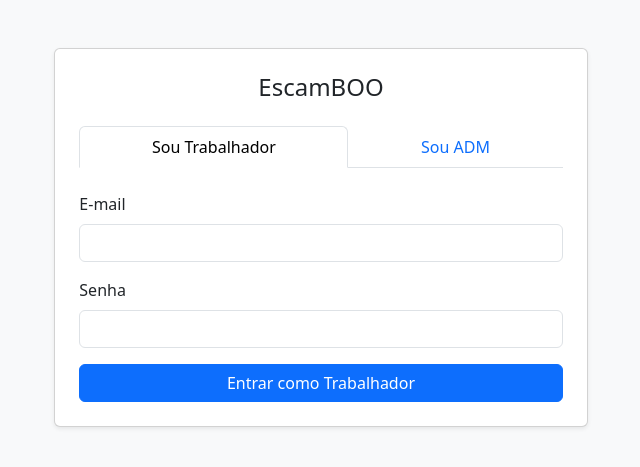
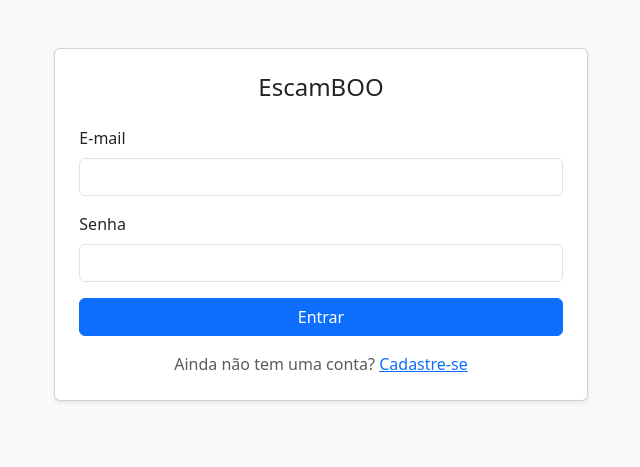
Before and after one commit to EscamBOOTCC/atualizacao, a PHP site: page /Login.php in a window 1280 px wide. Shown: the top 467 px of the page, without its empty margins (319-959 px from the left). Run offline with PHP 8.4, Linux system fonts and the light colour scheme; some libraries are stand-ins or nearby versions.

Commit message:
cadastrar adm e cadastrar trabalhador funcionando login funcionando a partir do gerar_hashes.php parametro temporario pois o cadastrar adm ta pronto

```diff
--- a/TCC/App/Views/Login/Login.php
+++ b/TCC/App/Views/Login/Login.php
@@ -23,94 +23,46 @@
                 </div>
             <?php endif; ?>
 
-            <ul class="nav nav-tabs nav-fill mb-4" id="tipoLoginTab" role="tablist">
-                <li class="nav-item" role="presentation">
-                    <button
-                        class="nav-link active"
-                        id="trabalhador-tab"
-                        data-bs-toggle="tab"
-                        data-bs-target="#trabalhador-pane"
-                        type="button"
-                        role="tab">
-                        Sou Trabalhador
-                    </button>
-                </li>
-                <li class="nav-item" role="presentation">
-                    <button
-                        class="nav-link"
-                        id="adm-tab"
-                        data-bs-toggle="tab"
-                        data-bs-target="#adm-pane"
-                        type="button"
-                        role="tab">
-                        Sou ADM
-                    </button>
-                </li>
-            </ul>
+            <form action="<?= URL_BASE ?>/login" method="post">
 
-            <div class="tab-content" id="tipoLoginTabContent">
+                <div class="mb-3">
+                    <label for="email" class="form-label">E-mail</label>
 
-                <div class="tab-pane fade show active" id="trabalhador-pane" role="tabpanel">
-                    <form action="<?= URL_BASE ?>/login" method="post">
-                        <div class="mb-3">
-                            <label for="email-trabalhador" class="form-label">E-mail</label>
                     <input
                         type="email"
                         class="form-control"
-                                id="email-trabalhador"
+                        id="email"
                         name="email"
                         value="<?= htmlspecialchars($email ?? '') ?>"
                         required>
                 </div>
 
                 <div class="mb-3">
-                            <label for="senha-trabalhador" class="form-label">Senha</label>
+                    <label for="senha" class="form-label">Senha</label>
+
                     <input
                         type="password"
                         class="form-control"
-                                id="senha-trabalhador"
+                        id="senha"
                         name="senha"
                         required>
                 </div>
 
-                        <button type="submit" class="btn btn-primary w-100">Entrar como Trabalhador</button>
-                        <!-- guys eu real estou com preguiça de fazer o redirecionamento pra cadastrar caso não tenha logim, depois eu vejo isso hehehehehe -->
+                <button type="submit" class="btn btn-primary w-100">
+                    Entrar
+                </button>
+
             </form>
+
+            <div class="text-center mt-3">
+                <span class="text-muted">Ainda não tem uma conta?</span>
+                <a href="<?= URL_BASE ?>/usuarios/cadastrarTrabalhador">
+                    Cadastre-se
+                </a>
             </div>
-
-                <div class="tab-pane fade" id="adm-pane" role="tabpanel">
-                    <form action="<?= URL_BASE ?>/login" method="post">
-                        <div class="mb-3">
-                            <label for="email-adm" class="form-label">E-mail</label>
-                            <input
-                                type="email"
-                                class="form-control"
-                                id="email-adm"
-                                name="email"
-                                value="<?= htmlspecialchars($email ?? '') ?>"
-                                required>
-                        </div>
-
-                        <div class="mb-3">
-                            <label for="senha-adm" class="form-label">Senha</label>
-                            <input
-                                type="password"
-                                class="form-control"
-                                id="senha-adm"
-                                name="senha"
-                                required>
-                        </div>
-
-                        <button type="submit" class="btn btn-dark w-100">Entrar como ADM</button>
-                    </form>
-                </div>
-
-            </div>
-
         </div>
     </div>
 
-    <script src="https://cdn.jsdelivr.net/npm/bootstrap@5.3.3/dist/js/bootstrap.bundle.min.js"></script>
 </body>
 
 </html>
```
Also changed, not shown: TCC/Public/index.php (+8 -7 lines). Lines whose indentation alone changed are shown as unchanged.
